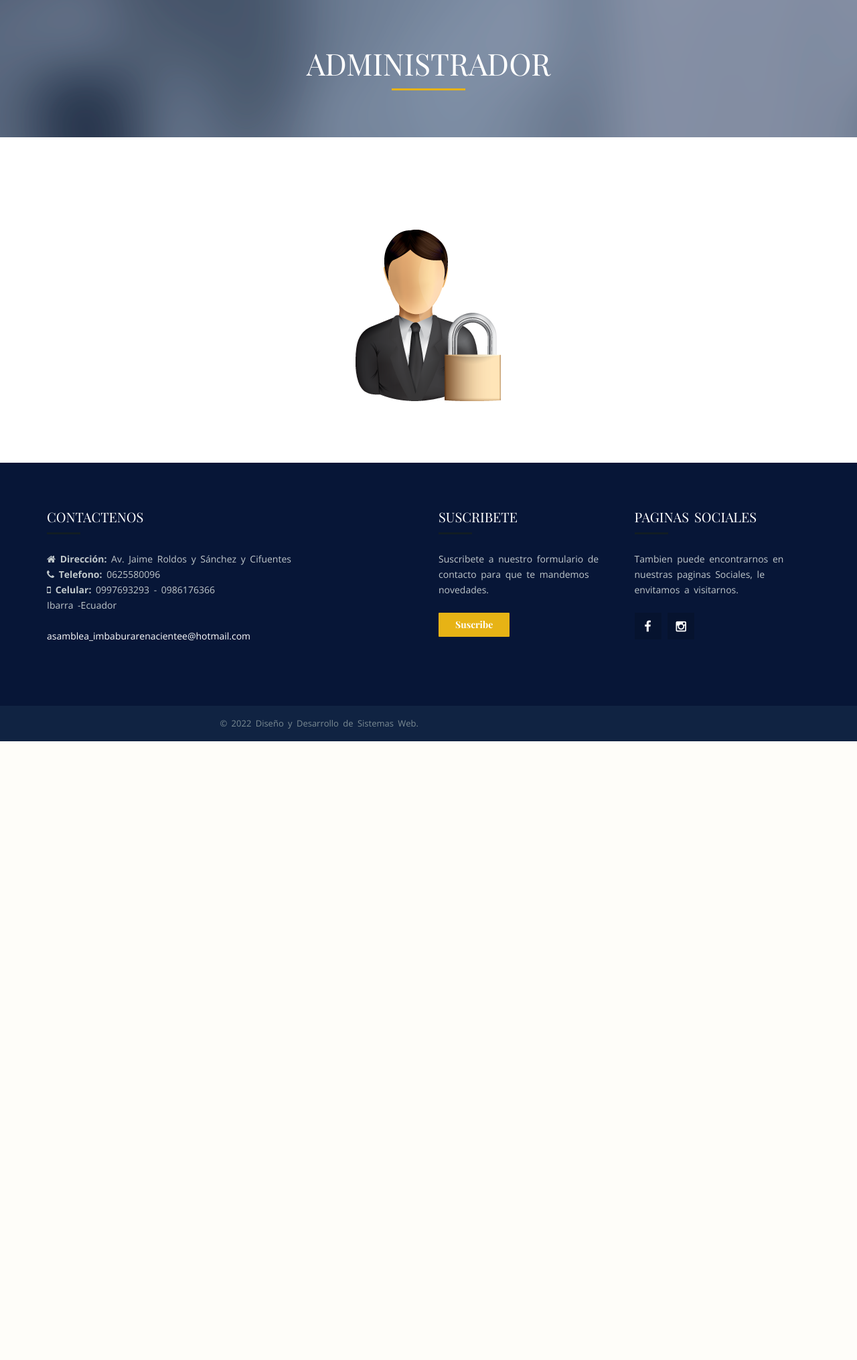
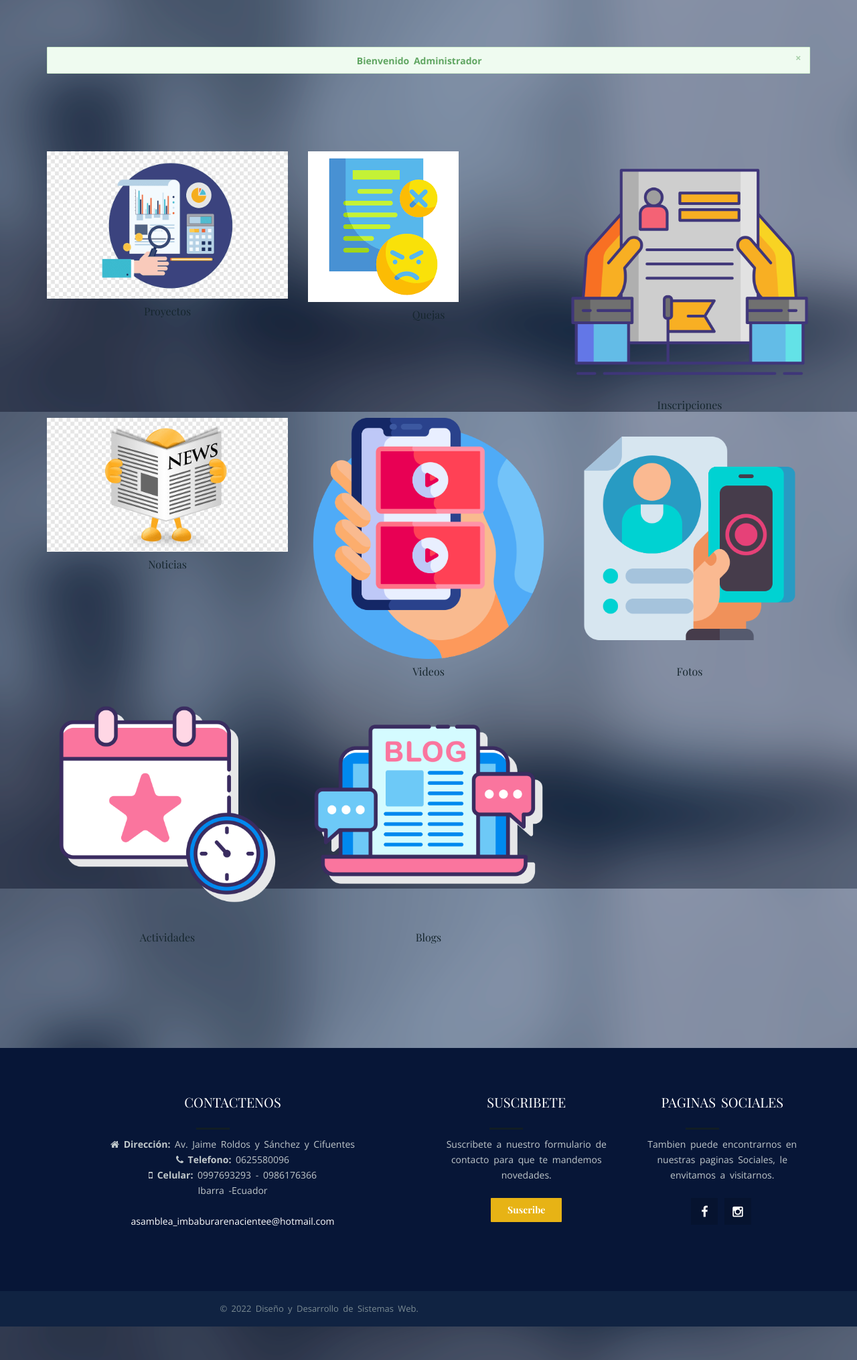
Before and after one commit to jacarcelenb/proyecto, a PHP site: page /pages/admin.php in a window 1280 px wide. Shown: the part 97-2128 px from the top of the page at 67% size. Before the commit the page ends 1204 px from the top, so only its background shows below. Run offline with PHP 8.4, Linux system fonts and the light colour scheme; some libraries are stand-ins or nearby versions; some web fonts are replaced.

Commit message:
Creacion de modeulos de admin

```diff
--- a/pages/admin.php
+++ b/pages/admin.php
@@ -76,27 +76,60 @@
 			<div class="container">
 				<div class="row">
 					<div class="col-md-12">
-						<h2>Administrador</h2>
+					<div class="alert alert-success alert-dismissible fade show" role="alert">
+  <strong>Bienvenido Administrador</strong>
+  <button type="button" class="close" data-dismiss="alert" aria-label="Close">
+    <span aria-hidden="true">&times;</span>
+  </button>
 
 					</div>
 				</div>
 			</div>
 		</div>
 		<br>
-		<br>
-		<br>
-		<br>
-		<br>
-		<br>
+		<div class="mg-blog-list">
+			<div class="container">
+				<div class="row">
+					<div class="col-md-4">
+						<img src="../images/proyectos1.png" alt="" class="img-responsive"></a>
+						<h5 class="mg-post-title" align="center">Proyectos</h5>
+					</div>
+					<div class="col-md-4">
+						<img src="../images/quejas.png" alt="" class="img-responsive"></a>
+						<h5 class="mg-post-title" align="center">Quejas</h5>
+					</div>
+					<div class="col-md-4">
+						<img src="../images/inscripcion.png" alt="" class="img-responsive"></a>
+						<h5 class="mg-post-title" align="center">Inscripciones</h5>
+					</div>
+					<div class="col-md-4">
+						<img src="../images/noticias.png" alt="" class="img-responsive"></a>
+						<h5 class="mg-post-title" align="center">Noticias</h5>
+					</div>
+					<div class="col-md-4">
+						<img src="../images/videos.png" alt="" class="img-responsive"></a>
+						<h5 class="mg-post-title" align="center">Videos</h5>
+					</div>
+					<div class="col-md-4">
+						<img src="../images/fotos.png" alt="" class="img-responsive"></a>
+						<h5 class="mg-post-title" align="center">Fotos</h5>
+					</div>
+					<div class="col-md-4">
+						<img src="../images/actividades.png" alt="" class="img-responsive"></a>
+						<h5 class="mg-post-title" align="center">Actividades</h5>
+					</div>
+					<div class="col-md-4">
+						<img src="../images/blog.png" alt="" class="img-responsive"></a>
+						<h5 class="mg-post-title" align="center">Blogs</h5>
+					</div>
 
-		<div>
-		<center>
-						<a href="#"><img src="../images/admin2.png" alt="" class="img-responsive"></a>
-		</center>
+
+
+
+				</div>
+			</div>
 		</div>
 
-		<br>
-		<br>
 		<br>
 
 <!--Colocar el footer-->
--- a/pages/galeria.php
+++ b/pages/galeria.php
@@ -10,7 +10,7 @@
 				</div>
 			</div>
 		</div>
-<!--    INICIO CONTENIDO     --><div class="mg-blog-list">
+<div class="mg-blog-list">
 			<div class="container">
 				<div class="row">
 					<div class="col-md-4">
```
Also changed, not shown: images/actividades.png (added), images/blog.png (added), images/fotos.png (added), images/inscripcion.png (added), images/noticias.png (added), images/proyectos.png (added), images/proyectos1.png (added), images/quejas.png (added), images/videos.png (added).
